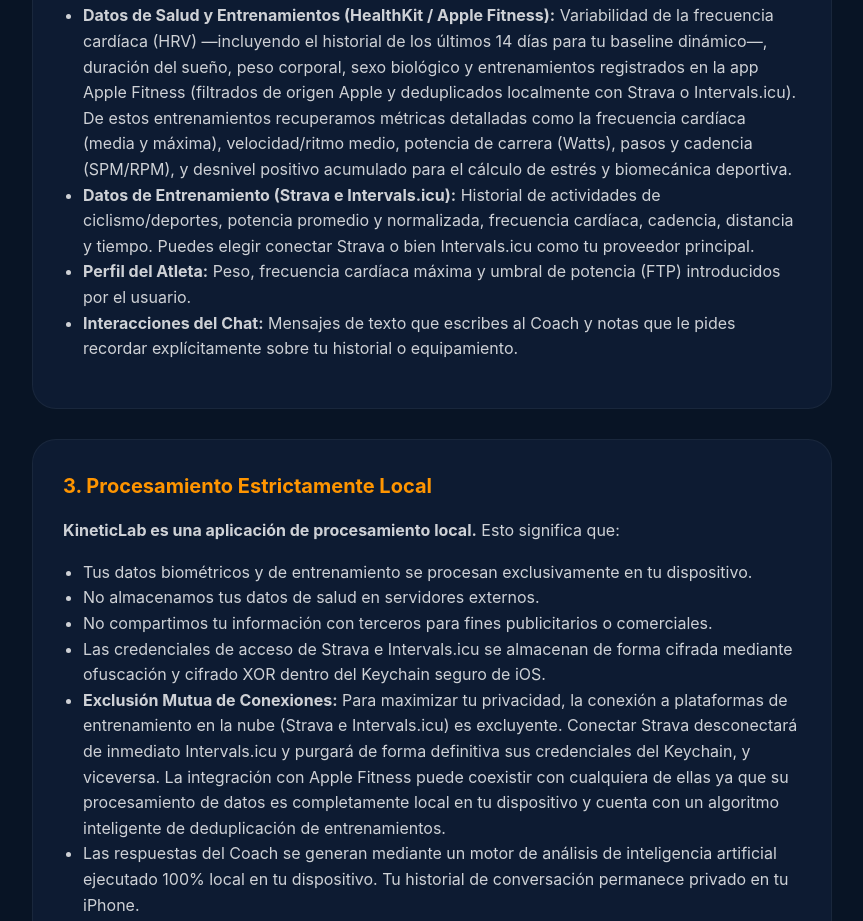
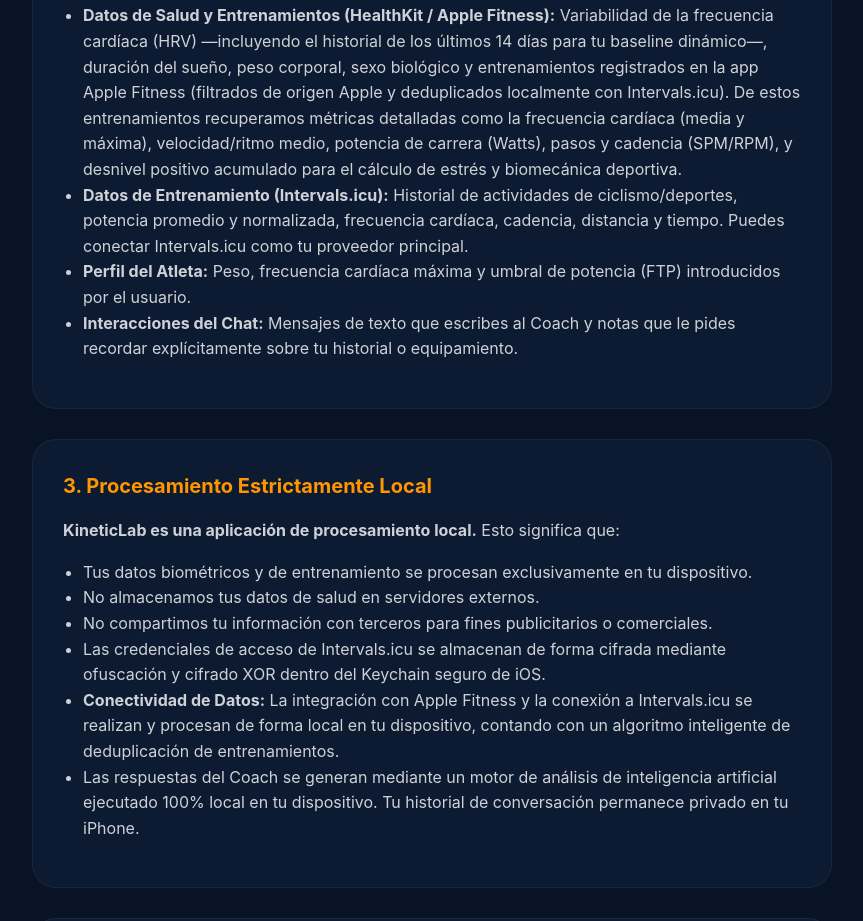
Before and after one commit to david23539/kineticlab-privacity, a plain HTML site: page index.html in a window 1280 px wide. Shown: the part 591-1512 px from the top of the page, without its empty margins (208-1071 px from the left). Drawn offline with Linux system fonts and the light colour scheme.

Commit message:
Update data collection details for privacy and integration

```diff
--- a/index.html
+++ b/index.html
@@ -90,8 +90,8 @@
             <h2>2. Datos que Recolectamos</h2>
             <p>Para proporcionar análisis de rendimiento y recuperación, la aplicación accede a:</p>
             <ul>
-                <li><strong>Datos de Salud y Entrenamientos (HealthKit / Apple Fitness):</strong> Variabilidad de la frecuencia cardíaca (HRV) —incluyendo el historial de los últimos 14 días para tu baseline dinámico—, duración del sueño, peso corporal, sexo biológico y entrenamientos registrados en la app Apple Fitness (filtrados de origen Apple y deduplicados localmente con Strava o Intervals.icu). De estos entrenamientos recuperamos métricas detalladas como la frecuencia cardíaca (media y máxima), velocidad/ritmo medio, potencia de carrera (Watts), pasos y cadencia (SPM/RPM), y desnivel positivo acumulado para el cálculo de estrés y biomecánica deportiva.</li>
-                <li><strong>Datos de Entrenamiento (Strava e Intervals.icu):</strong> Historial de actividades de ciclismo/deportes, potencia promedio y normalizada, frecuencia cardíaca, cadencia, distancia y tiempo. Puedes elegir conectar Strava o bien Intervals.icu como tu proveedor principal.</li>
+                <li><strong>Datos de Salud y Entrenamientos (HealthKit / Apple Fitness):</strong> Variabilidad de la frecuencia cardíaca (HRV) —incluyendo el historial de los últimos 14 días para tu baseline dinámico—, duración del sueño, peso corporal, sexo biológico y entrenamientos registrados en la app Apple Fitness (filtrados de origen Apple y deduplicados localmente con Intervals.icu). De estos entrenamientos recuperamos métricas detalladas como la frecuencia cardíaca (media y máxima), velocidad/ritmo medio, potencia de carrera (Watts), pasos y cadencia (SPM/RPM), y desnivel positivo acumulado para el cálculo de estrés y biomecánica deportiva.</li>
+                <li><strong>Datos de Entrenamiento (Intervals.icu):</strong> Historial de actividades de ciclismo/deportes, potencia promedio y normalizada, frecuencia cardíaca, cadencia, distancia y tiempo. Puedes conectar Intervals.icu como tu proveedor principal.</li>
                 <li><strong>Perfil del Atleta:</strong> Peso, frecuencia cardíaca máxima y umbral de potencia (FTP) introducidos por el usuario.</li>
                 <li><strong>Interacciones del Chat:</strong> Mensajes de texto que escribes al Coach y notas que le pides recordar explícitamente sobre tu historial o equipamiento.</li>
             </ul>
@@ -104,8 +104,8 @@
                 <li>Tus datos biométricos y de entrenamiento se procesan exclusivamente en tu dispositivo.</li>
                 <li>No almacenamos tus datos de salud en servidores externos.</li>
                 <li>No compartimos tu información con terceros para fines publicitarios o comerciales.</li>
-                <li>Las credenciales de acceso de Strava e Intervals.icu se almacenan de forma cifrada mediante ofuscación y cifrado XOR dentro del Keychain seguro de iOS.</li>
-                <li><strong>Exclusión Mutua de Conexiones:</strong> Para maximizar tu privacidad, la conexión a plataformas de entrenamiento en la nube (Strava e Intervals.icu) es excluyente. Conectar Strava desconectará de inmediato Intervals.icu y purgará de forma definitiva sus credenciales del Keychain, y viceversa. La integración con Apple Fitness puede coexistir con cualquiera de ellas ya que su procesamiento de datos es completamente local en tu dispositivo y cuenta con un algoritmo inteligente de deduplicación de entrenamientos.</li>
+                <li>Las credenciales de acceso de Intervals.icu se almacenan de forma cifrada mediante ofuscación y cifrado XOR dentro del Keychain seguro de iOS.</li>
+                <li><strong>Conectividad de Datos:</strong> La integración con Apple Fitness y la conexión a Intervals.icu se realizan y procesan de forma local en tu dispositivo, contando con un algoritmo inteligente de deduplicación de entrenamientos.</li>
                 <li>Las respuestas del Coach se generan mediante un motor de análisis de inteligencia artificial ejecutado 100% local en tu dispositivo. Tu historial de conversación permanece privado en tu iPhone.</li>
             </ul>
         </div>
@@ -127,7 +127,7 @@
             <ul>
                 <li><strong>Derecho de Acceso:</strong> Puedes ver todos tus datos dentro de la aplicación.</li>
                 <li><strong>Derecho al Olvido:</strong> Puedes eliminar todos tus datos permanentemente (incluyendo las notas recordadas por el Coach) usando el botón "Eliminar todos mis datos" en la sección de Ajustes de la Aplicación.</li>
-                <li><strong>Revocación de Consentimiento:</strong> Puedes desconectar las integraciones de Strava, Intervals.icu o Apple Health en cualquier momento.</li>
+                <li><strong>Revocación de Consentimiento:</strong> Puedes desconectar las integraciones de Intervals.icu o Apple Health en cualquier momento.</li>
             </ul>
         </div>
 
```
